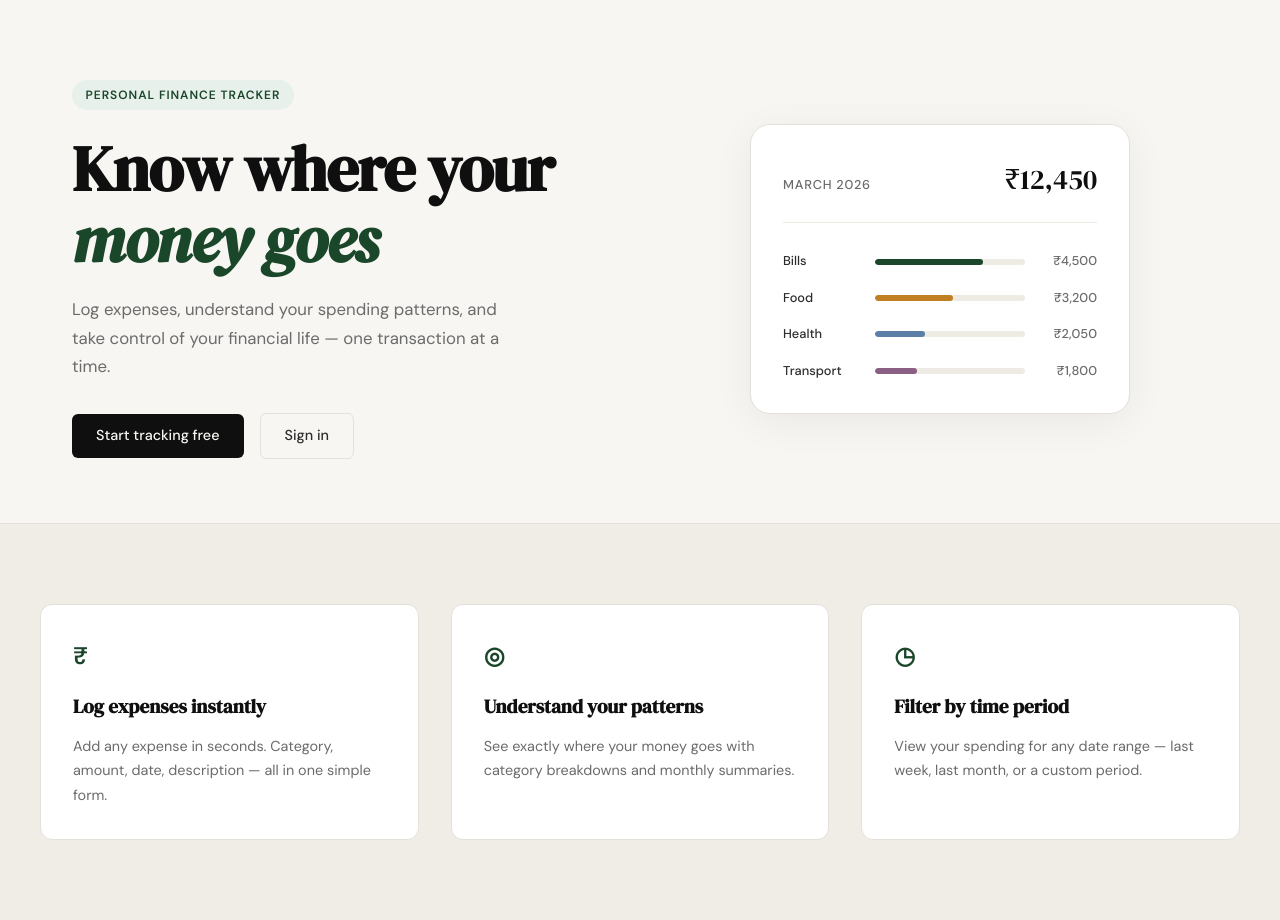
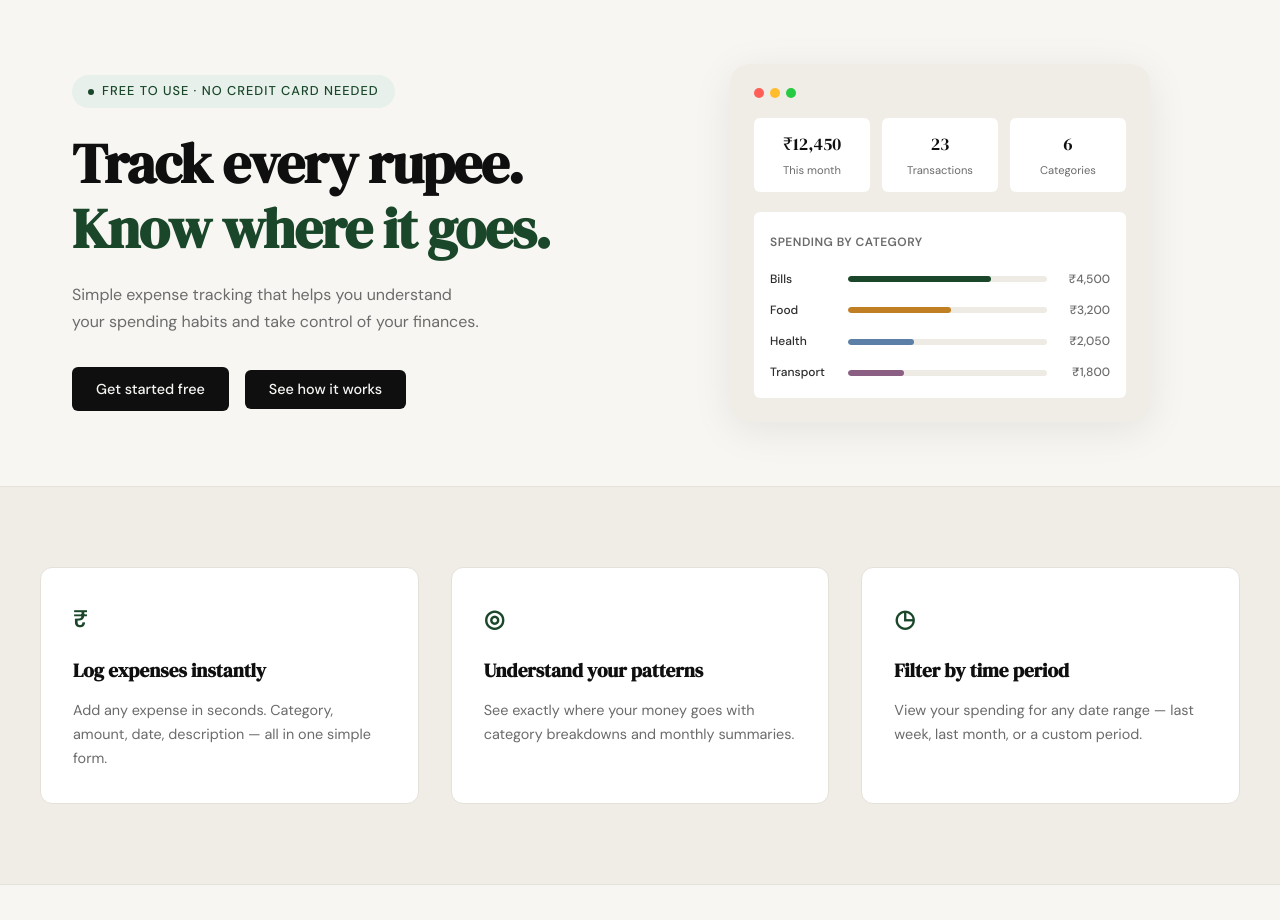
Before and after one commit to laya7171/spendly, a Flask app: page / in a window 1280 px wide. Shown: the part 61-981 px from the top of the page. Run offline with Flask 3, Linux system fonts and the light colour scheme.

Commit message:
landing: redesign hero section to match mockup
- Updated badge to teal pill with dot, text "Free to use · No credit card needed"
- New two-line headline with dark first line and teal accent second line
- Centered muted gray subtext
- Both CTA buttons styled as solid black with rounded corners
- App preview frame with warm-gray background, traffic light dots, stat cards row, and category bar chart
- Added video modal for "See how it works" button with YouTube embed, close on click outside or ESC key

Co-Authored-By: Claude Opus 4.6 <noreply@anthropic.com>

```diff
--- /dev/null
+++ b/static/css/landing.css
@@ -0,0 +1,294 @@
+/* ------------------------------------------------------------------ */
+/* Hero                                                                */
+/* ------------------------------------------------------------------ */
+
+.hero {
+    padding: 4rem 2rem;
+    display: grid;
+    grid-template-columns: 1fr 1fr;
+    gap: 4rem;
+    align-items: center;
+    max-width: var(--max-width);
+    margin: 0 auto;
+}
+
+.hero-content {
+    display: flex;
+    flex-direction: column;
+    align-items: flex-start;
+}
+
+.hero-badge {
+    display: inline-flex;
+    align-items: center;
+    gap: 0.5rem;
+    background: var(--accent-light);
+    color: var(--accent);
+    font-size: 0.8rem;
+    font-weight: 500;
+    padding: 0.4rem 1rem;
+    border-radius: 999px;
+    margin-bottom: 1.5rem;
+}
+
+.badge-dot {
+    width: 6px;
+    height: 6px;
+    background: var(--accent);
+    border-radius: 50%;
+}
+
+.hero-title {
+    font-family: var(--font-display);
+    font-size: clamp(2.5rem, 5vw, 3.5rem);
+    line-height: 1.15;
+    letter-spacing: -0.02em;
+    color: var(--ink);
+    margin-bottom: 1.25rem;
+}
+
+.title-accent {
+    color: var(--accent);
+}
+
+.hero-subtitle {
+    font-size: 1rem;
+    color: var(--ink-muted);
+    line-height: 1.7;
+    margin-bottom: 2rem;
+}
+
+.hero-actions {
+    display: flex;
+    gap: 1rem;
+    align-items: center;
+}
+
+/* ------------------------------------------------------------------ */
+/* App Preview Frame                                                   */
+/* ------------------------------------------------------------------ */
+
+.hero-preview {
+    display: flex;
+    justify-content: center;
+}
+
+.preview-frame {
+    background: var(--paper-warm);
+    border-radius: var(--radius-lg);
+    padding: 1.5rem;
+    width: 100%;
+    max-width: 420px;
+    box-shadow: 0 8px 40px rgba(0,0,0,0.08);
+}
+
+.preview-header {
+    display: flex;
+    gap: 6px;
+    margin-bottom: 1.25rem;
+}
+
+.traffic-light {
+    width: 10px;
+    height: 10px;
+    border-radius: 50%;
+}
+
+.traffic-light.red { background: #ff5f57; }
+.traffic-light.yellow { background: #ffbd2e; }
+.traffic-light.green { background: #28ca42; }
+
+.preview-stats {
+    display: grid;
+    grid-template-columns: repeat(3, 1fr);
+    gap: 0.75rem;
+    margin-bottom: 1.25rem;
+}
+
+.stat-card {
+    background: var(--paper-card);
+    border-radius: var(--radius-sm);
+    padding: 0.75rem;
+    text-align: center;
+}
+
+.stat-value {
+    display: block;
+    font-family: var(--font-display);
+    font-size: 1.1rem;
+    color: var(--ink);
+}
+
+.stat-label {
+    display: block;
+    font-size: 0.7rem;
+    color: var(--ink-muted);
+    margin-top: 0.25rem;
+}
+
+.preview-chart {
+    background: var(--paper-card);
+    border-radius: var(--radius-sm);
+    padding: 1rem;
+}
+
+.chart-header {
+    margin-bottom: 1rem;
+}
+
+.chart-title {
+    font-size: 0.75rem;
+    font-weight: 600;
+    color: var(--ink-muted);
+    text-transform: uppercase;
+    letter-spacing: 0.04em;
+}
+
+.chart-bars {
+    display: flex;
+    flex-direction: column;
+    gap: 0.75rem;
+}
+
+.chart-row {
+    display: grid;
+    grid-template-columns: 70px 1fr 55px;
+    align-items: center;
+    gap: 0.5rem;
+}
+
+.chart-cat {
+    font-size: 0.75rem;
+    font-weight: 500;
+    color: var(--ink-soft);
+}
+
+.chart-bar-track {
+    height: 6px;
+    background: var(--border-soft);
+    border-radius: 999px;
+    overflow: hidden;
+}
+
+.chart-bar {
+    height: 100%;
+    border-radius: 999px;
+}
+
+.bar-bills { background: var(--accent); }
+.bar-food { background: var(--accent-2); }
+.bar-health { background: #5b7fa6; }
+.bar-transport { background: #8b5e83; }
+
+.chart-amt {
+    font-size: 0.75rem;
+    font-weight: 500;
+    color: var(--ink-muted);
+    text-align: right;
+}
+
+/* ------------------------------------------------------------------ */
+/* Video Modal                                                        */
+/* ------------------------------------------------------------------ */
+
+.modal-overlay {
+    position: fixed;
+    top: 0;
+    left: 0;
+    width: 100%;
+    height: 100%;
+    background: rgba(0, 0, 0, 0.85);
+    display: flex;
+    align-items: center;
+    justify-content: center;
+    z-index: 1000;
+    opacity: 0;
+    visibility: hidden;
+    transition: opacity 0.3s ease, visibility 0.3s ease;
+}
+
+.modal-overlay.active {
+    opacity: 1;
+    visibility: visible;
+}
+
+.modal-content {
+    position: relative;
+    width: 90%;
+    max-width: 800px;
+    background: var(--paper-card);
+    border-radius: var(--radius-md);
+    overflow: hidden;
+}
+
+.modal-close {
+    position: absolute;
+    top: -40px;
+    right: 0;
+    background: none;
+    border: none;
+    color: white;
+    font-size: 2rem;
+    cursor: pointer;
+    padding: 0.5rem;
+    line-height: 1;
+    transition: opacity 0.2s;
+}
+
+.modal-close:hover {
+    opacity: 0.7;
+}
+
+.modal-video-wrapper {
+    position: relative;
+    padding-bottom: 56.25%;
+    height: 0;
+}
+
+.modal-video-wrapper iframe {
+    position: absolute;
+    top: 0;
+    left: 0;
+    width: 100%;
+    height: 100%;
+}
+
+/* ------------------------------------------------------------------ */
+/* Hero Responsive                                                    */
+/* ------------------------------------------------------------------ */
+
+@media (max-width: 900px) {
+    .hero {
+        grid-template-columns: 1fr;
+        text-align: center;
+        padding: 3rem 1.5rem;
+    }
+
+    .hero-content {
+        align-items: center;
+    }
+
+    .hero-subtitle {
+        text-align: center;
+    }
+
+    .hero-preview {
+        display: none;
+    }
+}
+
+@media (max-width: 600px) {
+    .hero {
+        padding: 2rem 1rem;
+    }
+
+    .hero-actions {
+        flex-direction: column;
+        width: 100%;
+    }
+
+    .hero-actions .btn-primary {
+        width: 100%;
+        text-align: center;
+    }
+}
--- a/templates/landing.html
+++ b/templates/landing.html
@@ -2,64 +2,107 @@
 
 {% block title %}Spendly — Track Every Rupee{% endblock %}
 
+{% block head %}
+<link rel="stylesheet" href="{{ url_for('static', filename='css/landing.css') }}">
+{% endblock %}
+
 {% block content %}
 
 <section class="hero">
-    <div class="hero-inner">
-        <div class="hero-badge">Personal Finance Tracker</div>
+    <div class="hero-content">
+        <div class="hero-badge">
+            <span class="badge-dot"></span>
+            Free to use · No credit card needed
+        </div>
         <h1 class="hero-title">
-            Know where your<br>
-            <em>money goes</em>
+            Track every rupee.<br>
+            <span class="title-accent">Know where it goes.</span>
         </h1>
         <p class="hero-subtitle">
-            Log expenses, understand your spending patterns,
-            and take control of your financial life —
-            one transaction at a time.
+            Simple expense tracking that helps you understand<br>
+            your spending habits and take control of your finances.
         </p>
         <div class="hero-actions">
-            <a href="{{ url_for('register') }}" class="btn-primary">Start tracking free</a>
-            <a href="{{ url_for('login') }}" class="btn-ghost">Sign in</a>
+            <a href="{{ url_for('register') }}" class="btn-primary">Get started free</a>
+            <button class="btn-primary" id="seeHowItWorks">See how it works</button>
         </div>
     </div>
-    <div class="hero-visual">
-        <div class="mock-card">
-            <div class="mock-card-header">
-                <span class="mock-label">March 2026</span>
-                <span class="mock-total">₹12,450</span>
+    <div class="hero-preview">
+        <div class="preview-frame">
+            <div class="preview-header">
+                <span class="traffic-light red"></span>
+                <span class="traffic-light yellow"></span>
+                <span class="traffic-light green"></span>
             </div>
-            <div class="mock-bars">
-                <div class="mock-bar-row">
-                    <span class="mock-cat">Bills</span>
-                    <div class="mock-bar-track">
-                        <div class="mock-bar" style="width: 72%"></div>
+            <div class="preview-stats">
+                <div class="stat-card">
+                    <span class="stat-value">₹12,450</span>
+                    <span class="stat-label">This month</span>
+                </div>
+                <div class="stat-card">
+                    <span class="stat-value">23</span>
+                    <span class="stat-label">Transactions</span>
+                </div>
+                <div class="stat-card">
+                    <span class="stat-value">6</span>
+                    <span class="stat-label">Categories</span>
+                </div>
+            </div>
+            <div class="preview-chart">
+                <div class="chart-header">
+                    <span class="chart-title">Spending by Category</span>
+                </div>
+                <div class="chart-bars">
+                    <div class="chart-row">
+                        <span class="chart-cat">Bills</span>
+                        <div class="chart-bar-track">
+                            <div class="chart-bar bar-bills" style="width: 72%"></div>
+                        </div>
+                        <span class="chart-amt">₹4,500</span>
                     </div>
-                    <span class="mock-amt">₹4,500</span>
-                </div>
-                <div class="mock-bar-row">
-                    <span class="mock-cat">Food</span>
-                    <div class="mock-bar-track">
-                        <div class="mock-bar mock-bar-2" style="width: 52%"></div>
+                    <div class="chart-row">
+                        <span class="chart-cat">Food</span>
+                        <div class="chart-bar-track">
+                            <div class="chart-bar bar-food" style="width: 52%"></div>
+                        </div>
+                        <span class="chart-amt">₹3,200</span>
                     </div>
-                    <span class="mock-amt">₹3,200</span>
-                </div>
-                <div class="mock-bar-row">
-                    <span class="mock-cat">Health</span>
-                    <div class="mock-bar-track">
-                        <div class="mock-bar mock-bar-3" style="width: 33%"></div>
+                    <div class="chart-row">
+                        <span class="chart-cat">Health</span>
+                        <div class="chart-bar-track">
+                            <div class="chart-bar bar-health" style="width: 33%"></div>
+                        </div>
+                        <span class="chart-amt">₹2,050</span>
                     </div>
-                    <span class="mock-amt">₹2,050</span>
-                </div>
-                <div class="mock-bar-row">
-                    <span class="mock-cat">Transport</span>
-                    <div class="mock-bar-track">
-                        <div class="mock-bar mock-bar-4" style="width: 28%"></div>
+                    <div class="chart-row">
+                        <span class="chart-cat">Transport</span>
+                        <div class="chart-bar-track">
+                            <div class="chart-bar bar-transport" style="width: 28%"></div>
+                        </div>
+                        <span class="chart-amt">₹1,800</span>
                     </div>
-                    <span class="mock-amt">₹1,800</span>
                 </div>
             </div>
         </div>
     </div>
 </section>
+
+<!-- Video Modal -->
+<div class="modal-overlay" id="videoModal">
+    <div class="modal-content">
+        <button class="modal-close" id="modalClose">&times;</button>
+        <div class="modal-video-wrapper">
+            <iframe
+                id="videoFrame"
+                src="https://www.youtube.com/embed/dQw4w9WgXcQ"
+                title="Spendly Demo"
+                frameborder="0"
+                allow="accelerometer; autoplay; clipboard-write; encrypted-media; gyroscope; picture-in-picture"
+                allowfullscreen>
+            </iframe>
+        </div>
+    </div>
+</div>
 
 <section class="features">
     <div class="features-inner">
@@ -89,4 +132,39 @@
     </div>
 </section>
 
+<script>
+document.addEventListener('DOMContentLoaded', function() {
+    const modal = document.getElementById('videoModal');
+    const videoFrame = document.getElementById('videoFrame');
+    const closeBtn = document.getElementById('modalClose');
+    const seeHowBtn = document.getElementById('seeHowItWorks');
+    const originalSrc = videoFrame.src;
+
+    function openModal() {
+        modal.classList.add('active');
+        videoFrame.src = originalSrc + '?autoplay=1';
+    }
+
+    function closeModal() {
+        modal.classList.remove('active');
+        videoFrame.src = originalSrc;
+    }
+
+    seeHowBtn.addEventListener('click', openModal);
+    closeBtn.addEventListener('click', closeModal);
+
+    modal.addEventListener('click', function(e) {
+        if (e.target === modal) {
+            closeModal();
+        }
+    });
+
+    document.addEventListener('keydown', function(e) {
+        if (e.key === 'Escape' && modal.classList.contains('active')) {
+            closeModal();
+        }
+    });
+});
+</script>
+
 {% endblock %}
```
